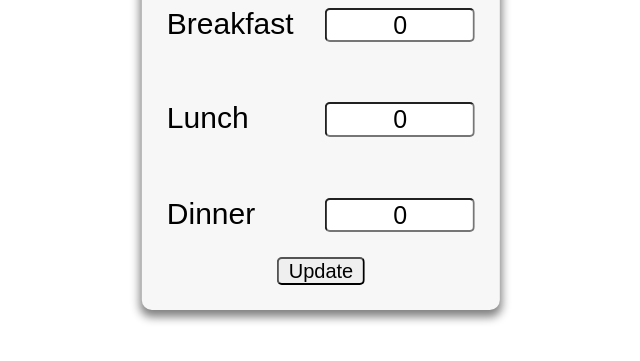
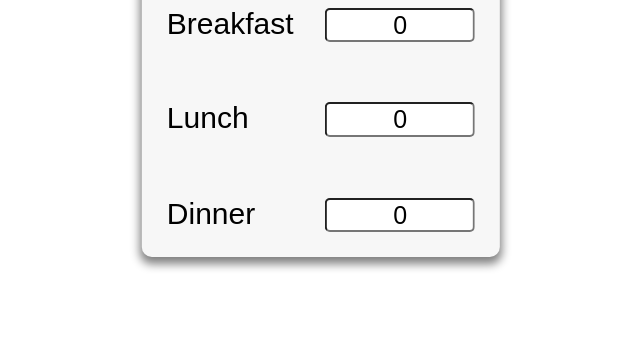
Before and after one commit to swic-cis-177/mt-project-ryanhormann, a website: page index.html in a window 1280 px wide. Shown: the part 175-536 px from the top of the page, without its empty margins (319-959 px from the left). Drawn offline with nearby package versions, Linux system fonts and the light colour scheme.

Commit message:
Remove update button

```diff
--- a/index.html
+++ b/index.html
@@ -38,9 +38,6 @@
       <label for="dinner">Dinner</label>
       <input id="dinner" type="text" name="dinner" value="0" />
       </div>
-      <div id="submit-button-wrapper">
-        <button id="update-btn">Update</button>
-      </div>
     </form>
     <script src="scripts.js" type="module"></script>
   </body>
--- a/style.css
+++ b/style.css
@@ -44,19 +44,6 @@ input[name="lunch"] {
   margin: 60px 0;
 }
 
-#update-btn {
-  border-radius: 5px;
-  cursor: pointer;
-  font-size: 20px;
-  height: 28px;
-  margin-top: 25px;
-  padding: 0 10px;
-}
-
-#submit-button-wrapper {
-  text-align: center;
-}
-
 #calories {
   background-color: #fff;
   border: 1px solid black;
```
